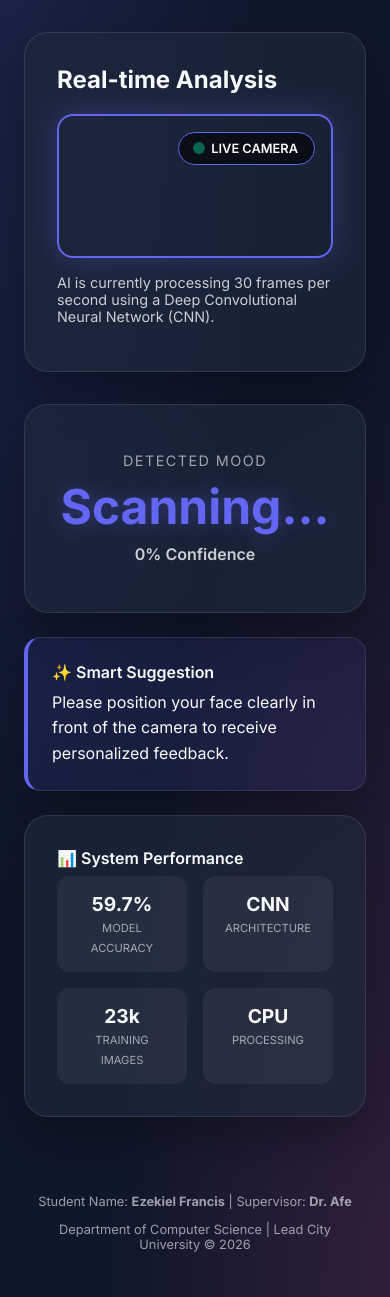
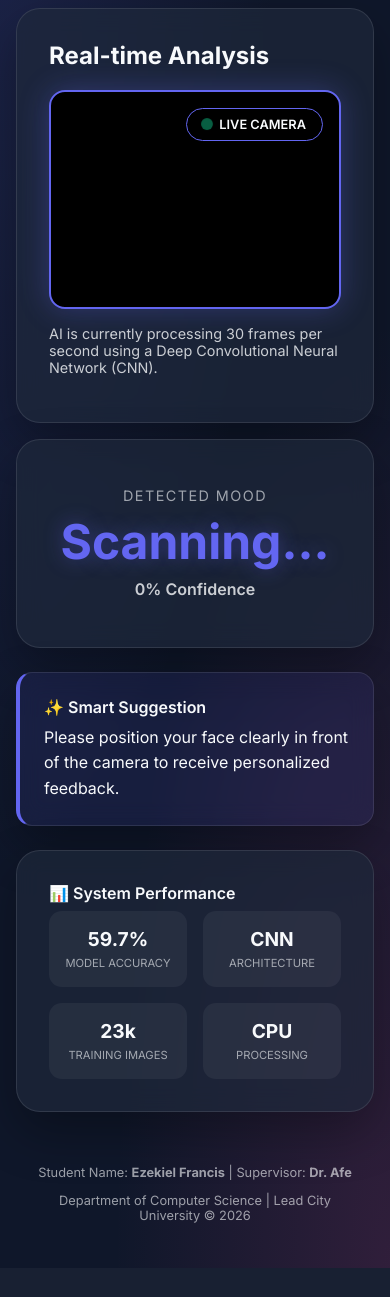
Before and after one commit to erikefedavid/EmotionAi, a Flask app: page / in a window 390 px wide. Shown: the part 78-1375 px from the top of the page. After the commit the page ends 1346 px from the top, so only its background shows below. Run offline with Flask 3, Linux system fonts and the light colour scheme.

Commit message:
UI fix: Perfected mobile responsiveness and camera scaling

```diff
--- a/app/templates/index.html
+++ b/app/templates/index.html
@@ -57,17 +57,26 @@
 
         .main-container {
             max-width: 1200px;
-            margin: 2rem auto;
-            padding: 0 1.5rem;
+            margin: 1rem auto;
+            padding: 0 1rem;
             display: grid;
             grid-template-columns: 1.5fr 1fr;
-            gap: 2rem;
+            gap: 1.5rem;
             flex-grow: 1;
         }
 
         @media (max-width: 900px) {
             .main-container {
                 grid-template-columns: 1fr;
+                gap: 1rem;
+                margin: 0.5rem auto;
+            }
+            .card {
+                padding: 1.5rem;
+                border-radius: 1rem;
+            }
+            .emotion-value {
+                font-size: 2.5rem;
             }
         }
 
@@ -78,6 +87,7 @@
             padding: 2rem;
             backdrop-filter: blur(12px);
             box-shadow: 0 20px 50px rgba(0,0,0,0.3);
+            width: 100%;
         }
 
         .video-box {
@@ -86,11 +96,17 @@
             overflow: hidden;
             border: 2px solid var(--primary);
             box-shadow: 0 0 30px rgba(99, 102, 241, 0.3);
+            background: #000;
+            aspect-ratio: 4/3;
+            display: flex;
+            align-items: center;
+            justify-content: center;
         }
 
-        .video-box img {
+        #video {
             width: 100%;
-            display: block;
+            height: 100%;
+            object-fit: cover;
         }
 
         .status-badge {
```
